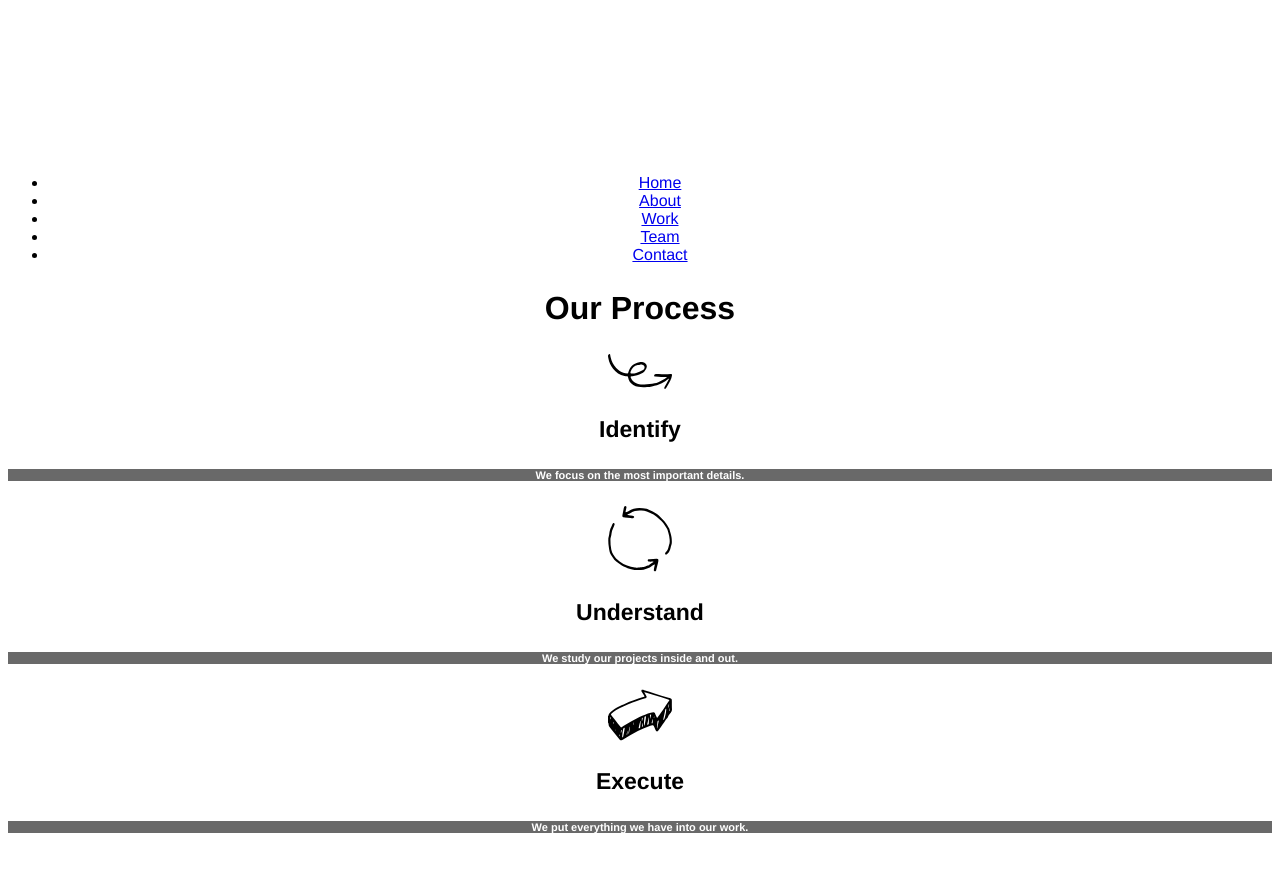
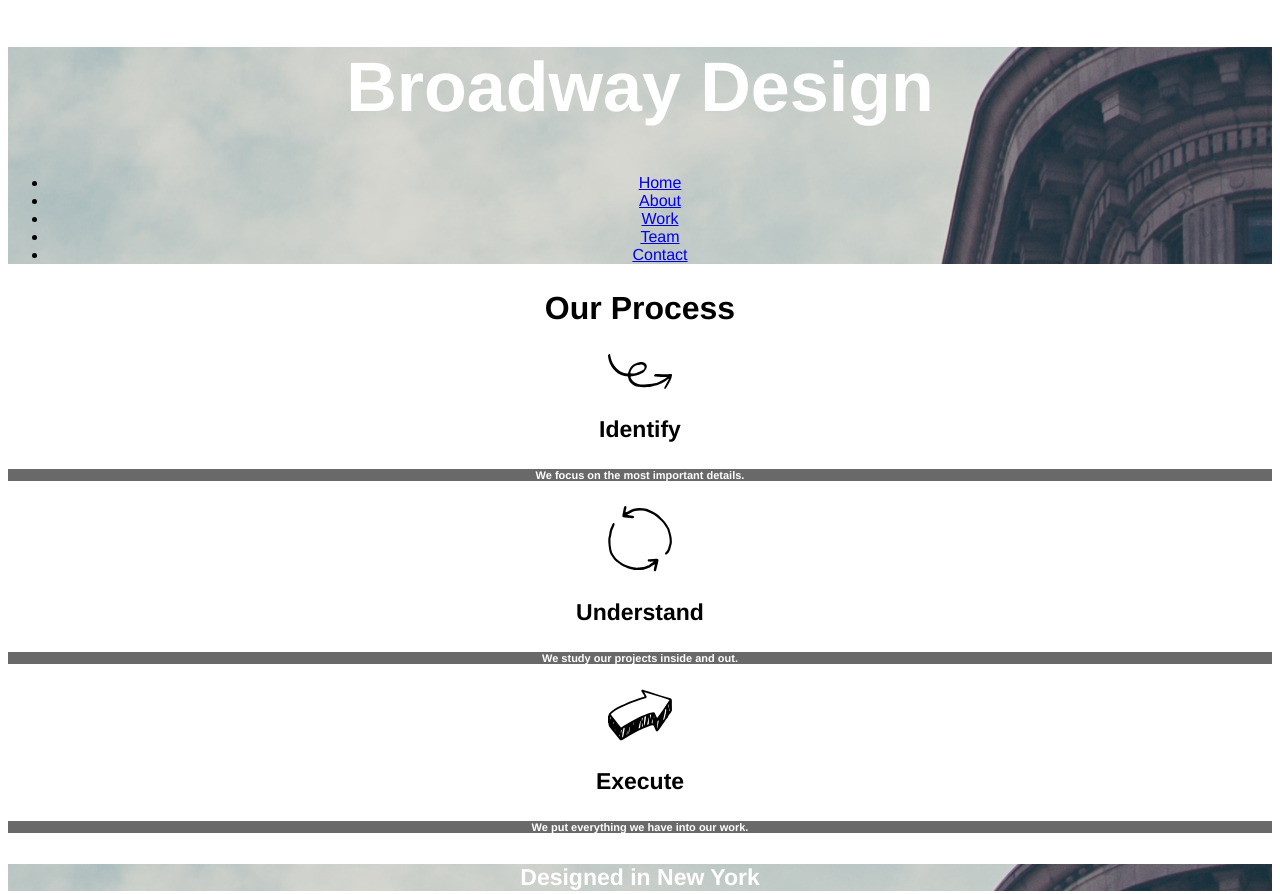
Before and after one commit to KarlGoddard/broadway, a plain HTML site: page index.html in a window 1280 px wide. Shown: the top 894 px of the page. Drawn offline with Linux system fonts and the light colour scheme.

Commit message:
final image css fix

```diff
--- a/resources/css/style.css
+++ b/resources/css/style.css
@@ -3,8 +3,8 @@ body {
   font-family: Helvetica;
 }
 
-#home {
-  background-image: url("./resources/images/the-flatiron-building.png");
+#home, #stripe {
+  background-image: url("../../resources/images/the-flatiron-building.png");
 }
 
 h1 {
```
